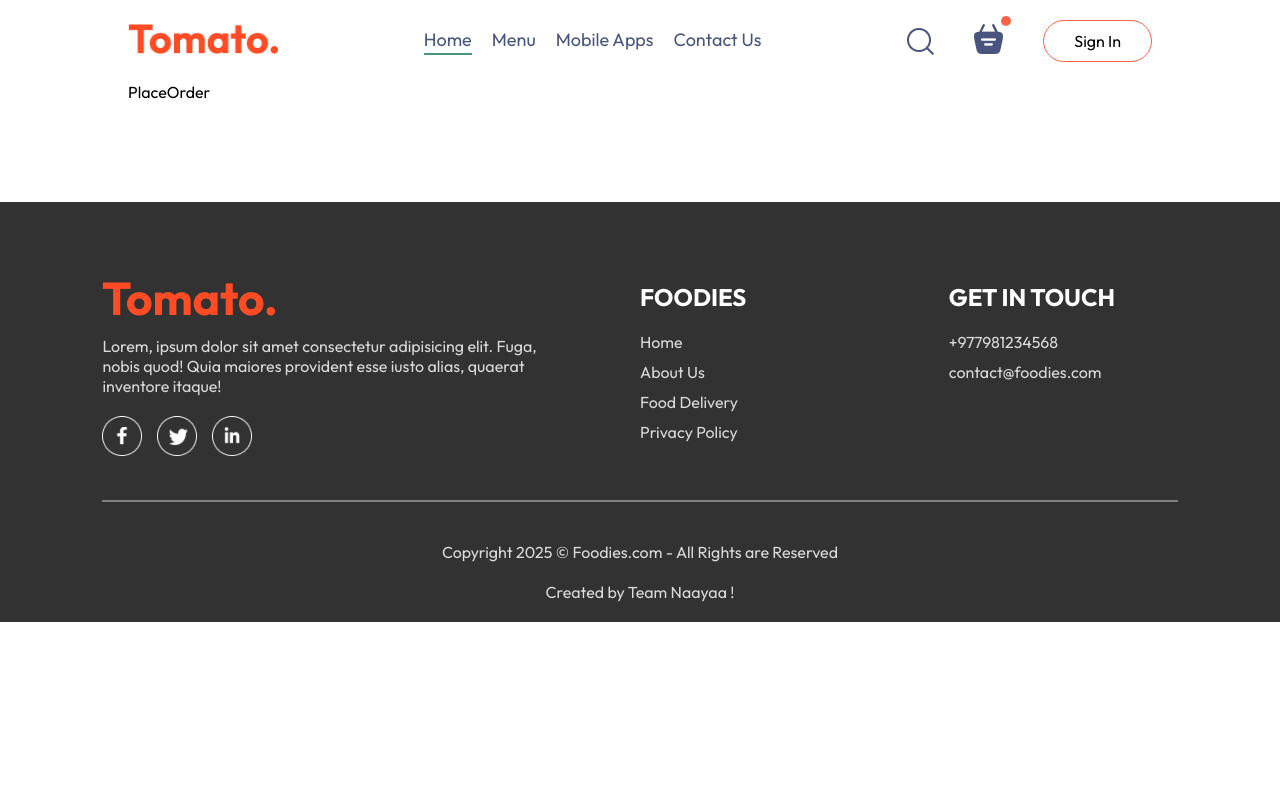
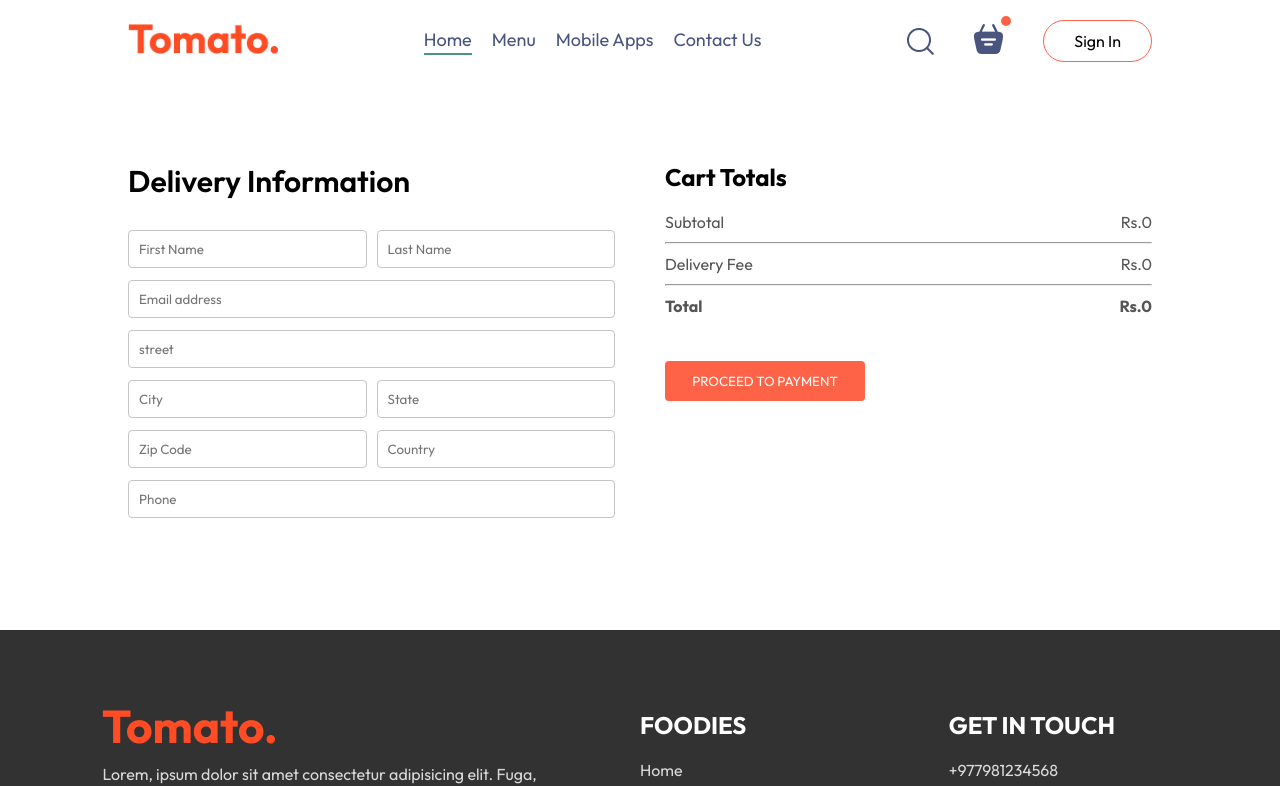
Before and after one commit to chandrakamalsingh007/Foodies, a React (Vite) app in the folder frontend/: page /order in a window 1280 px wide. Shown: the top 786 px of the page. Built offline with nearby package versions, Linux system fonts and the light colour scheme.

Commit message:
HomePage, cart page , place order page completed

```diff
--- a/frontend/src/pages/Cart/Cart.jsx
+++ b/frontend/src/pages/Cart/Cart.jsx
@@ -1,9 +1,12 @@
 import React, { useContext } from 'react'
 import './Cart.css'
 import { StoreContext } from '../../context/StoreContext'
+import { useNavigate } from 'react-router-dom';
 
 const Cart = () => {
   const {cartItems,food_list,removefromCart,getTotalCartAmount}= useContext(StoreContext);
+  let Deliverycharge = (getTotalCartAmount() ===0 ? 0 : 100)
+  const navigate = useNavigate();
 
   return (
     <div className='cart'>
@@ -47,16 +50,16 @@
           <hr />
           <div className="cart-total-details">
             <p>Delivery Fee</p>
-            <p>Rs.{100}</p>
+            <p>Rs.{Deliverycharge}</p>
           </div>
           <hr />
           <div className="cart-total-details">
             <b>Total</b>
-            <b>Rs.{getTotalCartAmount()+100}</b>
+            <b>Rs.{getTotalCartAmount()+Deliverycharge}</b>
           </div>
 
         </div>
-        <button>PROCEED TO CHECKOUT</button>
+        <button onClick={()=>navigate("/order")}>PROCEED TO CHECKOUT</button>
         </div>
         <div className="cart-promocode">
           <div>
--- a/frontend/src/pages/PlaceOrder/PlaceOrder.css
+++ b/frontend/src/pages/PlaceOrder/PlaceOrder.css
@@ -0,0 +1,41 @@
+.place-order{
+    display: flex;
+    align-items: start;
+    justify-content: space-between;
+    gap: 50px;
+    margin-top: 80px;
+}
+
+.place-order-left{
+    width: 100%;
+    max-width: max(30%,500px);
+}
+
+.place-order-left .title{
+    font-size: 30px;
+    font-weight: 600;
+    margin-bottom: 30px;
+}
+
+.place-order-left input{
+    margin-bottom: 12px;
+    width: 100%;
+    padding: 10px;
+    border: 1px solid #c5c5c5;
+    border-radius: 4px;
+    outline-color: tomato;
+}
+
+.place-order-left .multi-fields{
+    display: flex;
+    gap:10px;
+}
+
+.place-order-right{
+    width: 100%;
+    max-width: max(40%,500px);
+}
+
+.place-order-right .cart-total button{
+   margin-top:25px;
+}
--- a/frontend/src/pages/PlaceOrder/PlaceOrder.jsx
+++ b/frontend/src/pages/PlaceOrder/PlaceOrder.jsx
@@ -1,9 +1,54 @@
-import React from 'react'
+import React, { useContext } from 'react'
 import './PlaceOrder.css'
+import { StoreContext } from '../../context/StoreContext'
 
 const PlaceOrder = () => {
+  const {getTotalCartAmount} = useContext(StoreContext);
+  let Deliverycharge = (getTotalCartAmount() ===0 ? 0 : 100)
   return (
-    <div>PlaceOrder</div>
+    <form  className="place-order">
+      <div className="place-order-left">
+        <p className="title">Delivery Information</p>
+        <div className="multi-fields">
+          <input type="text" placeholder='First Name' />
+          <input type="text" placeholder='Last Name' />
+        </div>
+        <input type="email" placeholder='Email address'/>
+        <input type="text" placeholder='street'/>
+        <div className="multi-fields">
+          <input type="text" placeholder='City' />
+          <input type="text" placeholder='State' />
+        </div>
+        <div className="multi-fields">
+          <input type="text" placeholder='Zip Code' />
+          <input type="text" placeholder='Country' />
+        </div>
+        <input type="text" placeholder='Phone' />
+      </div>
+      <div className="place-order-right">
+      <div className="cart-total">
+          <h2>Cart Totals</h2>
+          <div>
+          <div className="cart-total-details">
+            <p>Subtotal</p>
+            <p>Rs.{getTotalCartAmount()}</p>
+          </div>
+          <hr />
+          <div className="cart-total-details">
+            <p>Delivery Fee</p>
+            <p>Rs.{Deliverycharge}</p>
+          </div>
+          <hr />
+          <div className="cart-total-details">
+            <b>Total</b>
+            <b>Rs.{getTotalCartAmount()+Deliverycharge}</b>
+          </div>
+
+        </div>
+        <button >PROCEED TO PAYMENT</button>
+        </div>
+      </div>
+    </form>
   )
 }
 
```
